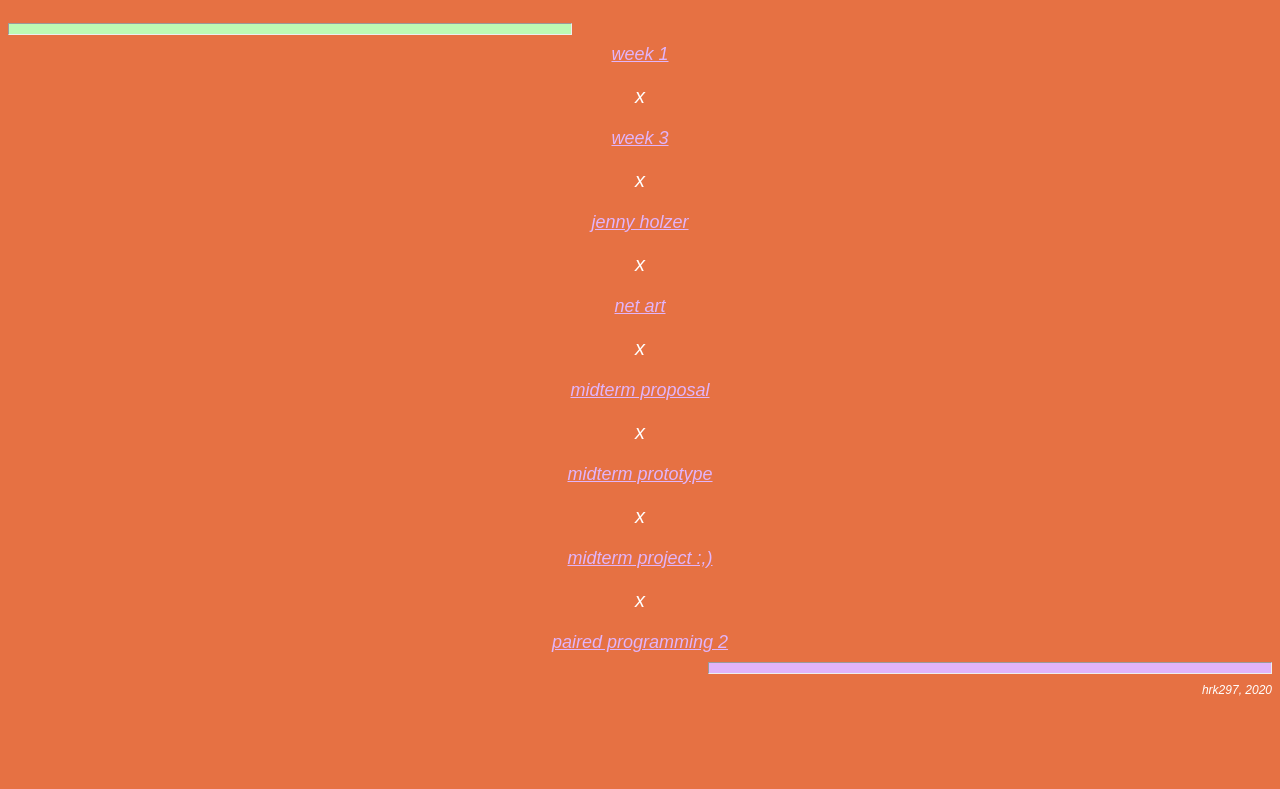
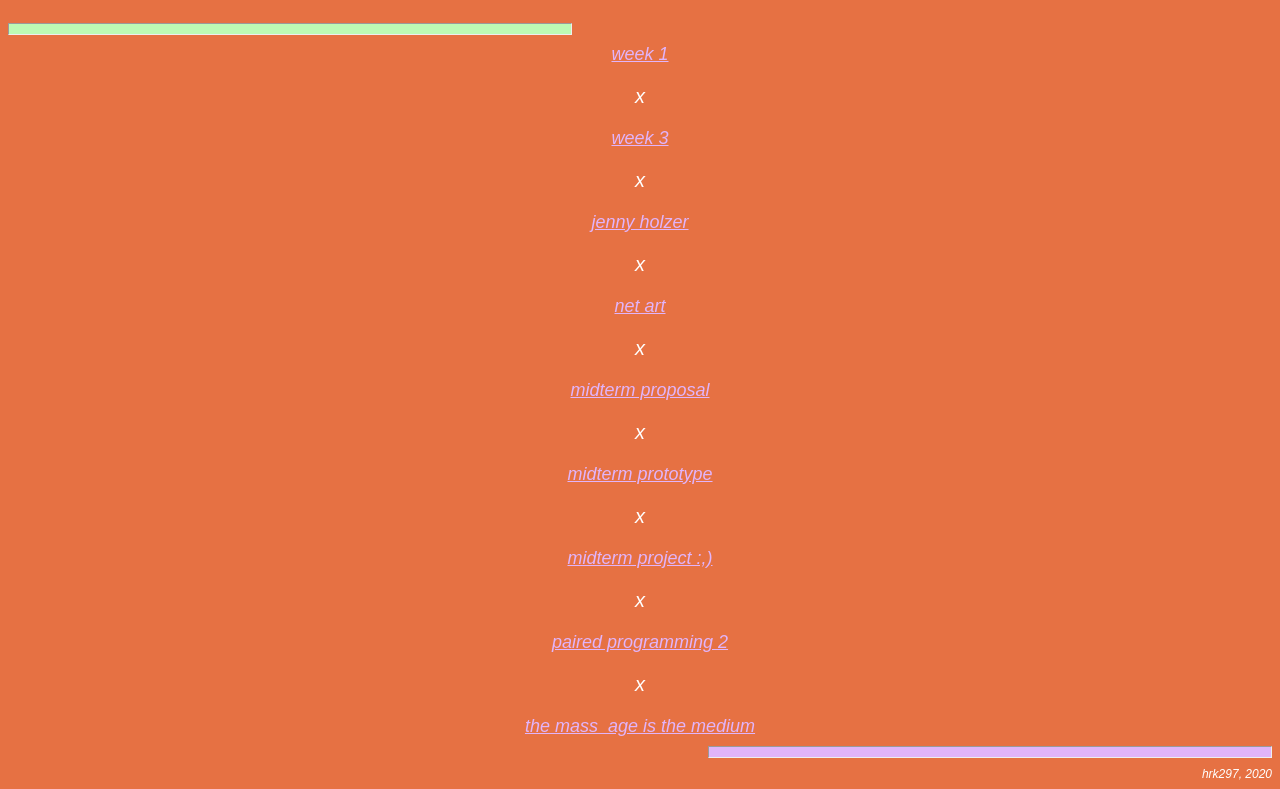
Before and after one commit to hrk297/hrk297.github.io, a plain HTML site: page index.html in a window 1280 px wide. Shown: the part 79-868 px from the top of the page. Before the commit the page ends 800 px from the top, so only its background shows below. Drawn offline with Linux system fonts and the light colour scheme.

Commit message:
javascript smh

```diff
--- a/index.html
+++ b/index.html
@@ -21,6 +21,8 @@
 		<a href="midtermagain"> midterm project :,) </a>
 		<p class="p2"> x </p>
 		<a href="pairedprogramming2"> paired programming 2 </a>
+		<p class="p2"> x </p>
+		<a href="mass_age"> the mass_age is the medium </a>
 <hr class="new1">
 <footer>
   hrk297, 2020
--- /dev/null
+++ b/mass_age.html/mass_age.css
@@ -0,0 +1,23 @@
+body {
+  display: inline-block;
+  background-color: blue;
+  text-align: center;
+  color: white;
+  align-items: center;
+  justify-content: center;
+  margin-left: auto;
+  margin-right: auto;
+  min-width: 100%;
+  min-height: 100%
+  margin: auto;
+  width: 60%;
+  margin-bottom: auto;
+  padding-top: 350px;
+
+}
+button {
+  color: black;
+  padding: 10px;
+  background-color: white;
+
+}
```
Also changed, not shown: mass_age.html/cancel.html (added, +13 -0 lines), mass_age.html/index.html (added, +18 -0 lines), mass_age.html/mass_age.js (added, +10 -0 lines), 1 other file.
